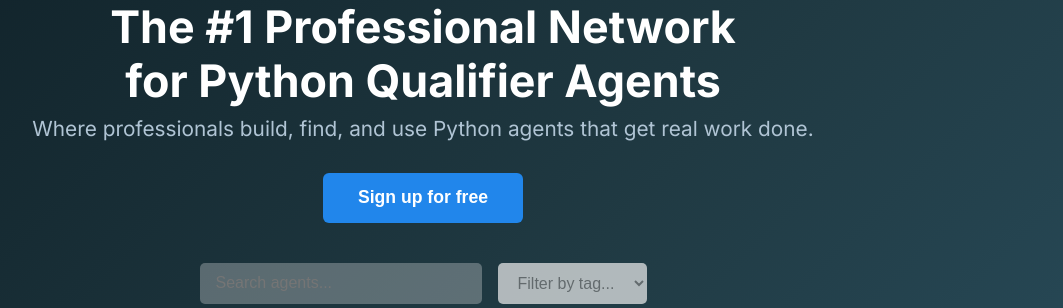
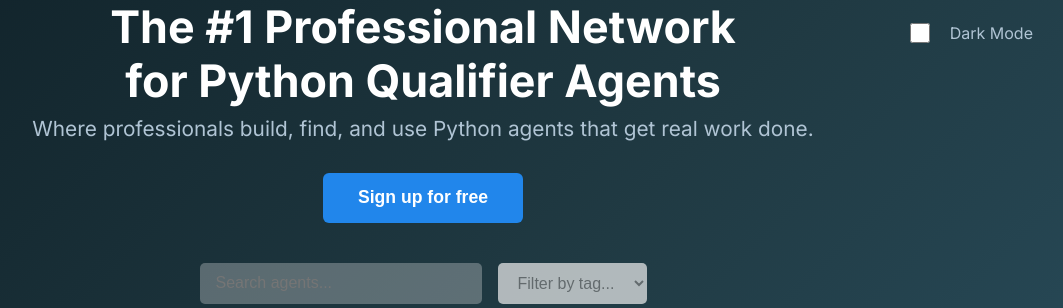
Before and after one commit to Tarunmakode123/bfhl-python-qualifier, a Flask app: page / in a window 1280 px wide. Shown: the top 308 px of the page, without its empty margins (217-1280 px from the left). Run offline with Flask 3, Linux system fonts and the light colour scheme; parts of the project's set-up code (start-up, migrations or seed data) failed here and were passed over.

Commit message:
toggle feature

```diff
--- a/templates/index.html
+++ b/templates/index.html
@@ -13,6 +13,11 @@
             background: linear-gradient(135deg, #0f2027 0%, #203a43 50%, #2c5364 100%);
             color: #fff;
             font-family: 'Inter', Arial, sans-serif;
+            transition: background 0.3s, color 0.3s;
+        }
+        body.light-mode {
+            background: linear-gradient(135deg, #f4f4f4 0%, #e0e7ef 100%);
+            color: #222;
         }
         .main-section {
             display: flex;
@@ -118,6 +123,12 @@
     </style>
 </head>
 <body>
+    <div style="position: absolute; top: 20px; right: 30px;">
+        <label style="display: flex; align-items: center; cursor: pointer;">
+            <input type="checkbox" id="theme-toggle" style="width: 40px; height: 20px; accent-color: #2186eb; margin-right: 10px;">
+            <span id="theme-label" style="color: #b0c4d4;">Dark Mode</span>
+        </label>
+    </div>
     <div class="main-section">
         <div class="big-heading">The #1 Professional Network<br>for Python Qualifier Agents</div>
         <div class="subheading">Where professionals build, find, and use Python agents that get real work done.</div>
@@ -149,4 +160,34 @@
     </div>
     <div class="footer">&copy; 2025 Python Qualifier | Simple UI Demo</div>
 </body>
+<script>
+    // Theme toggle logic
+    const toggle = document.getElementById('theme-toggle');
+    const label = document.getElementById('theme-label');
+    function setTheme(isLight) {
+        if (isLight) {
+            document.body.classList.add('light-mode');
+            label.textContent = 'Light Mode';
+        } else {
+            document.body.classList.remove('light-mode');
+            label.textContent = 'Dark Mode';
+        }
+    }
+    // Remember theme in localStorage
+    toggle.addEventListener('change', function() {
+        setTheme(toggle.checked);
+        localStorage.setItem('theme', toggle.checked ? 'light' : 'dark');
+    });
+    // On load, set theme from localStorage
+    window.onload = function() {
+        const theme = localStorage.getItem('theme');
+        if (theme === 'light') {
+            toggle.checked = true;
+            setTheme(true);
+        } else {
+            toggle.checked = false;
+            setTheme(false);
+        }
+    };
+</script>
 </html>
```
